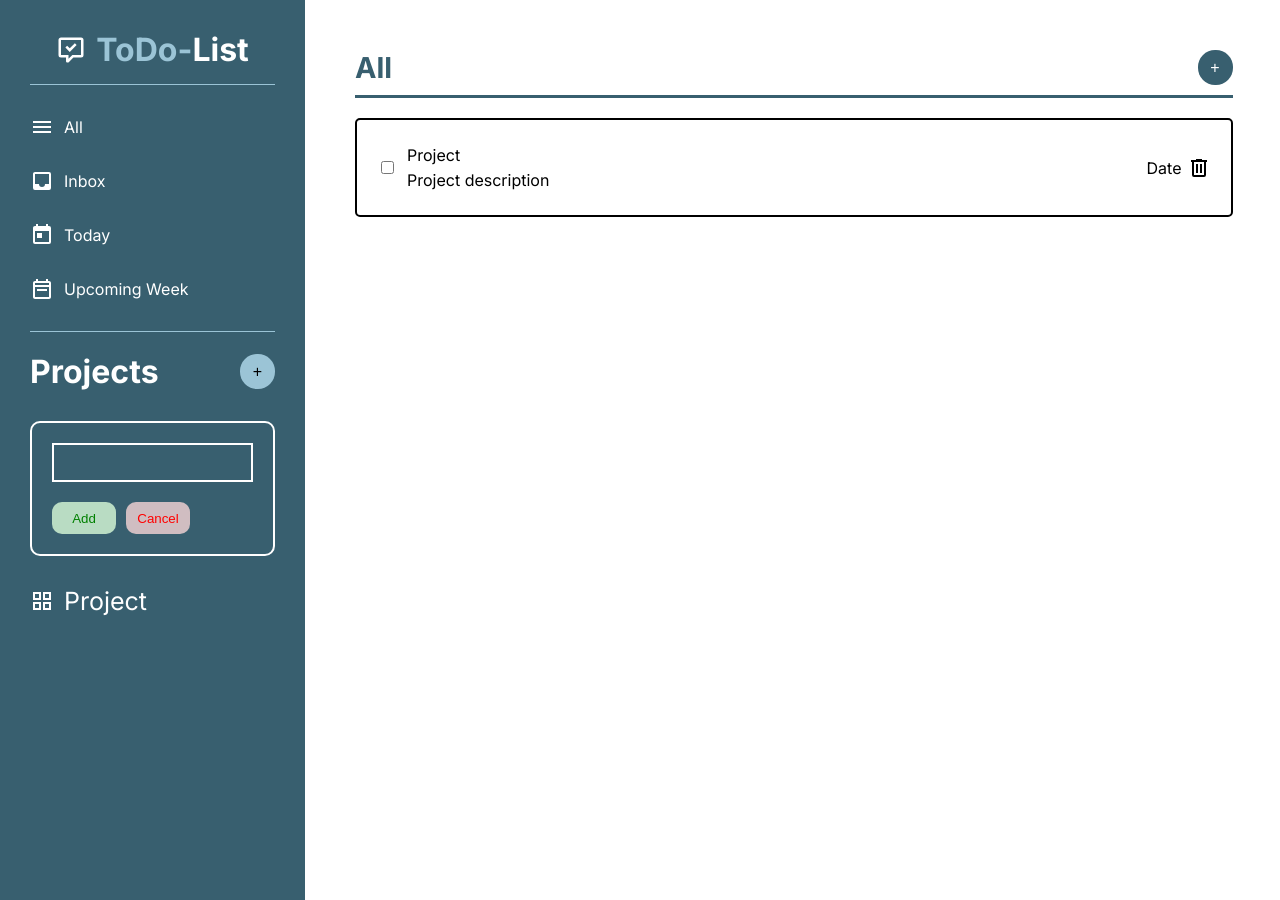
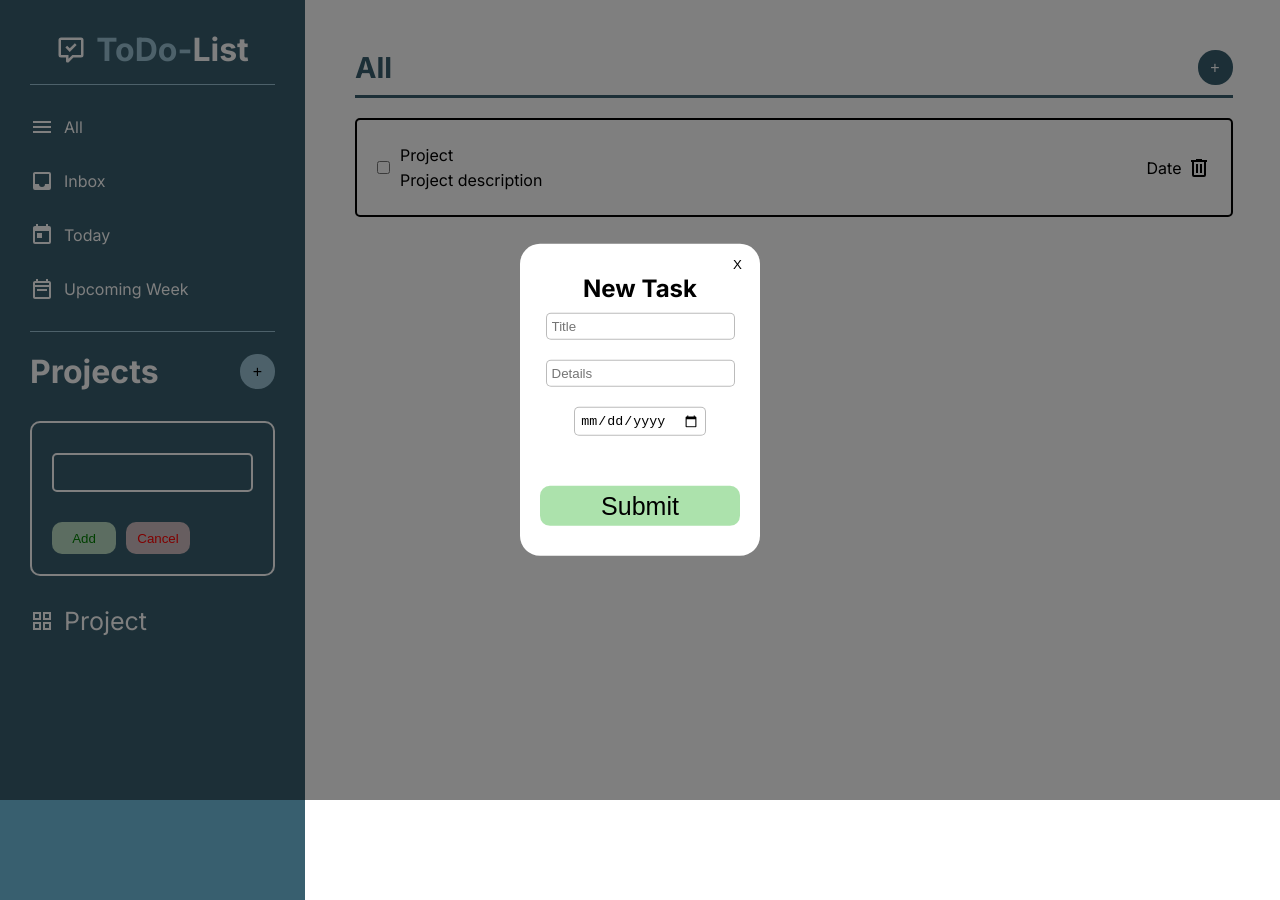
Before and after one commit to djballowe/To-Do-List, a plain HTML site: page index.html in a window 1280 px wide. Drawn offline with Linux system fonts and the light colour scheme.

Commit message:
adding styles for model

```diff
--- a/index.html
+++ b/index.html
@@ -11,6 +11,18 @@
     <title>To Do List</title>
 </head>
 <body>
+    <div class="pop-up" id="pop-up">
+        <div class="form-popup" id="form">
+            <form class="form-container" id="form-container">
+                <button id="close">X</button>
+                <h2>New Task</h2>
+                    <input type="text" placeholder="Title" id="title" name="title" required>
+                    <input type="text" placeholder="Details" id="detail" name="detail" required>
+                    <input type="date" placeholder="Date" id="date" name="date" required>
+                <button id="submit">Submit</button>
+            </form>
+        </div>
+    </div>
     <div class="main-grid">
         <div class="navigation">
             <div class="logo">
@@ -87,5 +99,6 @@
             </div>
         </div>
     </div>
+    <div id="overlay"></div>
 </body>
 </html>
--- a/styles.css
+++ b/styles.css
@@ -237,3 +237,90 @@ input[type='checkbox'] {
 .project-select p {
     margin-left: 10px;
 }
+
+/* add popup */
+
+.pop-up {
+    position: relative;
+    text-align: center;
+    width: 100%;
+}
+
+.form-popup {
+    display: block;
+    position: fixed;
+    left: 50%;
+    top: 50%;
+    transform: translate(-50%, -50%);
+    z-index: 10;
+}
+
+.form-container {
+    display: flex;
+    flex-direction: column;
+    justify-content: center;
+    align-items: center;
+    max-width: 300px;
+    padding: 30px 20px;
+    background-color: white;
+    border-radius: 20px;
+}
+
+.read {
+    display: flex;
+    justify-content: center;
+    align-items: center;
+    font-size: 25px;
+}
+
+.read p {
+    margin-right: 20px;
+}
+
+#submit {
+    background-color: rgba(150, 219, 150, 0.784);
+    color: black;
+    border-radius: 10px;
+    border: none;
+    font-size: 25px;
+    height: 40px;
+    width: 200px;
+    margin-top: 40px;
+    cursor: pointer;
+}
+
+#close {
+    position: absolute;
+    top: 10px;
+    right: 13px;
+    border-radius: 15px;
+    border: none;
+    background-color: white;
+    height: 20px;
+    width: 20px;
+    cursor: pointer;
+    transition: .19s ease-in;
+}
+
+#close:hover {
+    color: white;
+    background-color: black;
+}
+
+input {
+    padding: 5px;
+    margin: 10px 0;
+    border-radius: 5px;
+    border: 1px solid rgba(0, 0, 0, 0.267);
+}
+
+#overlay {
+    display: block;
+    position: fixed;
+    top: 0;
+    left: 0;
+    right: 0;
+    bottom: 0;
+    background-color: rgba(0, 0, 0, 0.5);
+    z-index: 9;
+}
```
